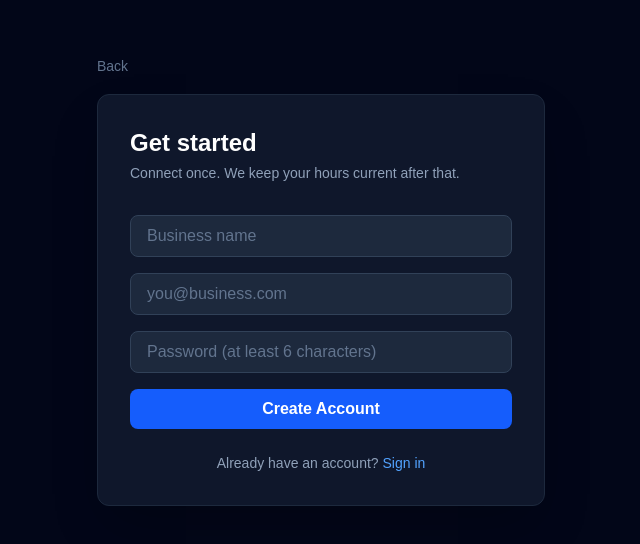
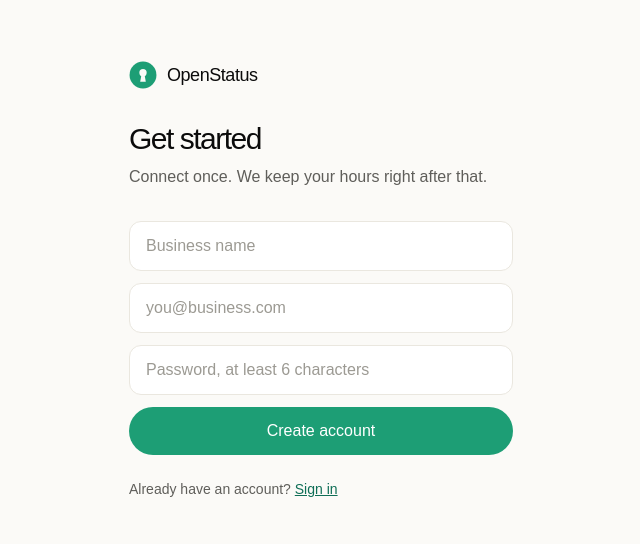
Before and after one commit to emmawest302-sketch/openstatus-web, a Next.js app: page /signup in a window 1280 px wide. Shown: the part 120-664 px from the top of the page, without its empty margins (319-959 px from the left). Built offline with nearby package versions, Linux system fonts and the light colour scheme; no server answers.

Commit message:
Restyle signup page

```diff
--- a/src/app/signup/page.tsx
+++ b/src/app/signup/page.tsx
@@ -38,24 +38,32 @@ export default function SignupPage() {
   };
 
   return (
-    <div className="min-h-screen bg-slate-950 flex items-center justify-center p-4">
-      <div className="w-full max-w-md">
-        <a href="/" className="text-sm text-slate-500 hover:text-slate-300">
-          Back
+    <div className="min-h-screen bg-[#FBFAF7] text-[#0B0B0B] flex items-center justify-center p-6">
+      <div className="w-full max-w-sm">
+        <a href="/" className="inline-flex items-center gap-2.5 mb-8">
+          <svg viewBox="0 0 100 100" width="28" height="28" aria-hidden="true">
+            <mask id="khs">
+              <rect width="100" height="100" fill="#fff" />
+              <circle cx="50" cy="42" r="13" fill="#000" />
+              <path d="M44 52 L56 52 L60 74 L40 74 Z" fill="#000" />
+            </mask>
+            <circle cx="50" cy="50" r="48" fill="#1D9E75" mask="url(#khs)" />
+          </svg>
+          <span className="text-lg font-medium tracking-tight">OpenStatus</span>
         </a>
-        <div className="mt-4 bg-slate-900 border border-slate-800 rounded-xl shadow-2xl p-8">
-          <h1 className="text-2xl font-bold text-white mb-1">Get started</h1>
-          <p className="text-slate-400 mb-8 text-sm">
-            Connect once. We keep your hours current after that.
+
+        <h1 className="text-3xl font-medium tracking-tighter">Get started</h1>
+        <p className="mt-2 text-[#5F5E5A]">
+          Connect once. We keep your hours right after that.
         </p>
 
-          <form onSubmit={handleSignup} className="space-y-4">
+        <form onSubmit={handleSignup} className="mt-8 space-y-3">
           <input
             type="text"
             value={businessName}
             onChange={(e) => setBusinessName(e.target.value)}
             placeholder="Business name"
-              className="w-full px-4 py-2 bg-slate-800 border border-slate-700 rounded-lg text-white placeholder-slate-500 focus:outline-none focus:border-blue-500"
+            className="w-full px-4 py-3 rounded-xl bg-white border border-[#EAE7DF] placeholder-[#9C9A93] focus:outline-none focus:border-[#1D9E75]"
             required
           />
           <input
@@ -63,39 +71,38 @@ export default function SignupPage() {
             value={email}
             onChange={(e) => setEmail(e.target.value)}
             placeholder="you@business.com"
-              className="w-full px-4 py-2 bg-slate-800 border border-slate-700 rounded-lg text-white placeholder-slate-500 focus:outline-none focus:border-blue-500"
+            className="w-full px-4 py-3 rounded-xl bg-white border border-[#EAE7DF] placeholder-[#9C9A93] focus:outline-none focus:border-[#1D9E75]"
             required
           />
           <input
             type="password"
             value={password}
             onChange={(e) => setPassword(e.target.value)}
-              placeholder="Password (at least 6 characters)"
+            placeholder="Password, at least 6 characters"
             minLength={6}
-              className="w-full px-4 py-2 bg-slate-800 border border-slate-700 rounded-lg text-white placeholder-slate-500 focus:outline-none focus:border-blue-500"
+            className="w-full px-4 py-3 rounded-xl bg-white border border-[#EAE7DF] placeholder-[#9C9A93] focus:outline-none focus:border-[#1D9E75]"
             required
           />
 
-            {error ? <p className="text-sm text-red-400">{error}</p> : null}
-            {notice ? <p className="text-sm text-emerald-400">{notice}</p> : null}
+          {error ? <p className="text-sm text-[#A32D2D]">{error}</p> : null}
+          {notice ? <p className="text-sm text-[#0F6E56]">{notice}</p> : null}
 
           <button
             type="submit"
             disabled={loading}
-              className="w-full bg-blue-600 hover:bg-blue-700 disabled:opacity-50 text-white font-semibold py-2 rounded-lg transition"
+            className="w-full py-3 rounded-full bg-[#1D9E75] text-white font-medium hover:bg-[#0F6E56] disabled:opacity-50 transition"
           >
-              {loading ? 'Creating account...' : 'Create Account'}
+            {loading ? 'Creating account...' : 'Create account'}
           </button>
         </form>
 
-          <p className="text-sm text-slate-400 text-center mt-6">
+        <p className="mt-6 text-sm text-[#5F5E5A]">
           Already have an account?{' '}
-            <a href="/login" className="text-blue-400 hover:text-blue-300">
+          <a href="/login" className="text-[#0F6E56] underline">
             Sign in
           </a>
         </p>
       </div>
     </div>
-    </div>
   );
 }
```
Lines whose indentation alone changed are shown as unchanged.
